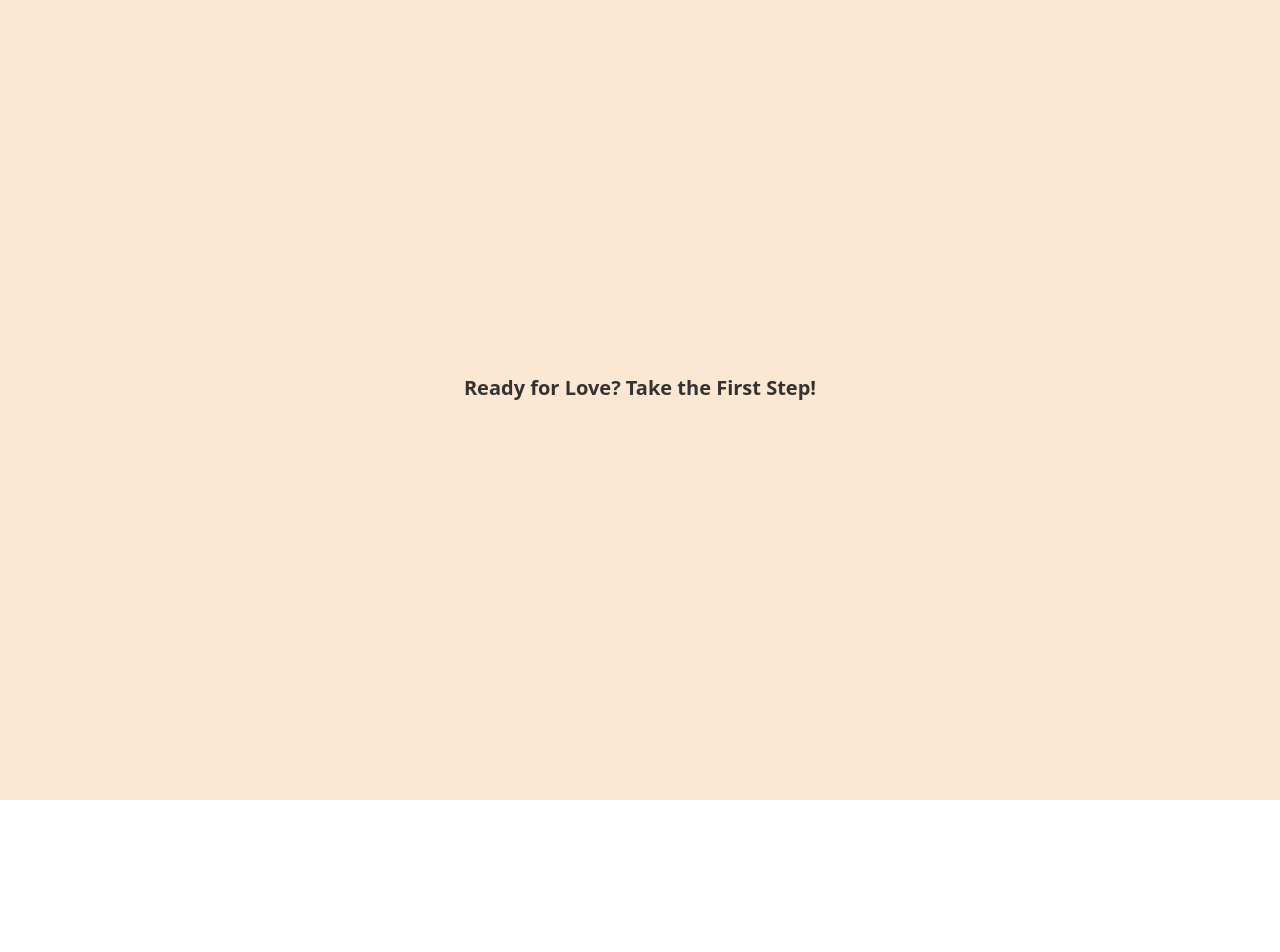
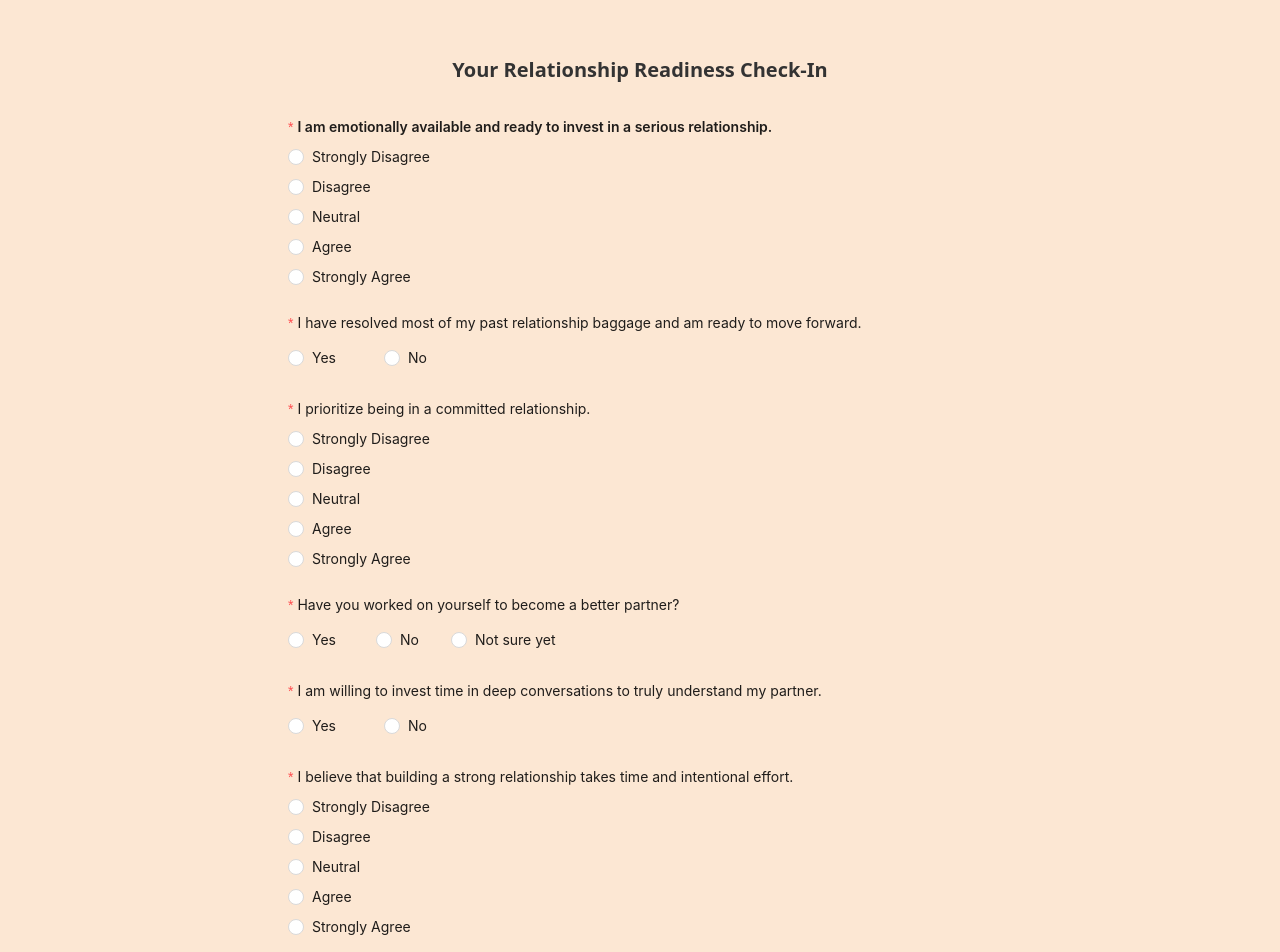
Before and after one commit to shukumar-542/podLove-website, a React (Vite) app: page /relationship-first in a window 1280 px wide. Shown: the top 952 px of the page. Before the commit the page ends 800 px from the top, so only its background shows below. Built offline with nearby package versions, Linux system fonts and the light colour scheme.

Commit message:
Implement relationship first UI

```diff
--- a/src/page/RelationShipReadinessOne/RelationShipReadinessOne.jsx
+++ b/src/page/RelationShipReadinessOne/RelationShipReadinessOne.jsx
@@ -1,15 +1,126 @@
+import { Form, Radio, Button } from "antd";
+import AuthButton from "../../component/AuthButton/AuthButton";
+import { Link } from "react-router";
 
-const RelationShipReadinessOne = () => {
+const RelationshipReadinessOneForm = () => {
+    const [form] = Form.useForm();
+
+    const onFinish = (values) => {
+        console.log("Form Submitted:", values);
+    };
+
     return (
         <div className="p-6 bg-[#FCE7D3] min-h-screen flex justify-center items-center">
-            <div className=" rounded-xl p-8 max-w-3xl w-full text-[#333] font-sans ">
-                <h1 className="text-center  text-xl font-bold mb-6">
-                    Ready for Love? Take the First Step!
+            <div className=" rounded-xl p-8 max-w-3xl w-full text-[#333] font-sans">
+                <h1 className="text-center text-xl font-bold mb-8">
+                    Your Relationship Readiness Check-In
                 </h1>
+
+                <Form
+                    form={form}
+                    onFinish={onFinish}
+                    layout="vertical"
+                    className="space-y-6"
+                >
+                    {/* Q1 */}
+                    <Form.Item
+                        label={
+                            <span className="font-semibold">
+                                I am emotionally available and ready to invest in a serious relationship.
+                            </span>
+                        }
+                        name="emotionallyAvailable"
+                        rules={[{ required: true, message: "Please select an option" }]}
+                    >
+                        <Radio.Group className="flex flex-col space-y-2 custom-radio">
+                            <Radio value="Strongly Disagree">Strongly Disagree</Radio>
+                            <Radio value="Disagree">Disagree</Radio>
+                            <Radio value="Neutral">Neutral</Radio>
+                            <Radio value="Agree">Agree</Radio>
+                            <Radio value="Strongly Agree">Strongly Agree</Radio>
+                        </Radio.Group>
+                    </Form.Item>
+
+                    {/* Q2 */}
+                    <Form.Item
+                        label="I have resolved most of my past relationship baggage and am ready to move forward."
+                        name="resolvedPast"
+                        rules={[{ required: true, message: "Please select an option" }]}
+                    >
+                        <Radio.Group className="flex space-x-8 custom-radio">
+                            <Radio value="Yes">Yes</Radio>
+                            <Radio value="No">No</Radio>
+                        </Radio.Group>
+                    </Form.Item>
+
+                    {/* Q3 */}
+                    <Form.Item
+                        label="I prioritize being in a committed relationship."
+                        name="committedRelationship"
+                        rules={[{ required: true, message: "Please select an option" }]}
+                    >
+                        <Radio.Group className="flex flex-col space-y-2 custom-radio">
+                            <Radio value="Strongly Disagree">Strongly Disagree</Radio>
+                            <Radio value="Disagree">Disagree</Radio>
+                            <Radio value="Neutral">Neutral</Radio>
+                            <Radio value="Agree">Agree</Radio>
+                            <Radio value="Strongly Agree">Strongly Agree</Radio>
+                        </Radio.Group>
+                    </Form.Item>
+
+                    {/* Q4 */}
+                    <Form.Item
+                        label="Have you worked on yourself to become a better partner?"
+                        name="workedOnYourself"
+                        rules={[{ required: true, message: "Please select an option" }]}
+                    >
+                        <Radio.Group className="flex space-x-6 flex-wrap custom-radio">
+                            <Radio value="Yes">Yes</Radio>
+                            <Radio value="No">No</Radio>
+                            <Radio value="Not sure yet">Not sure yet</Radio>
+                        </Radio.Group>
+                    </Form.Item>
+
+                    {/* Q5 */}
+                    <Form.Item
+                        label="I am willing to invest time in deep conversations to truly understand my partner."
+                        name="investInConversation"
+                        rules={[{ required: true, message: "Please select an option" }]}
+                    >
+                        <Radio.Group className="flex space-x-8 custom-radio">
+                            <Radio value="Yes">Yes</Radio>
+                            <Radio value="No">No</Radio>
+                        </Radio.Group>
+                    </Form.Item>
+
+                    {/* Q6 */}
+                    <Form.Item
+                        label="I believe that building a strong relationship takes time and intentional effort."
+                        name="strongRelationshipEffort"
+                        rules={[{ required: true, message: "Please select an option" }]}
+                    >
+                        <Radio.Group className="flex flex-col space-y-2 custom-radio">
+                            <Radio value="Strongly Disagree">Strongly Disagree</Radio>
+                            <Radio value="Disagree">Disagree</Radio>
+                            <Radio value="Neutral">Neutral</Radio>
+                            <Radio value="Agree">Agree</Radio>
+                            <Radio value="Strongly Agree">Strongly Agree</Radio>
+                        </Radio.Group>
+                    </Form.Item>
+
+                    <Form.Item className="text-center">
+                        <div className="flex justify-center">
+                            <Link to={"/relationship-first"}>
+                                <AuthButton className={"py-2"}>
+                                    Next
+                                </AuthButton>
+                            </Link>
+                        </div>
+                    </Form.Item>
+                </Form>
             </div>
+        </div>
+    );
+};
 
-        </div>
-    )
-}
-
-export default RelationShipReadinessOne
+export default RelationshipReadinessOneForm;
```
